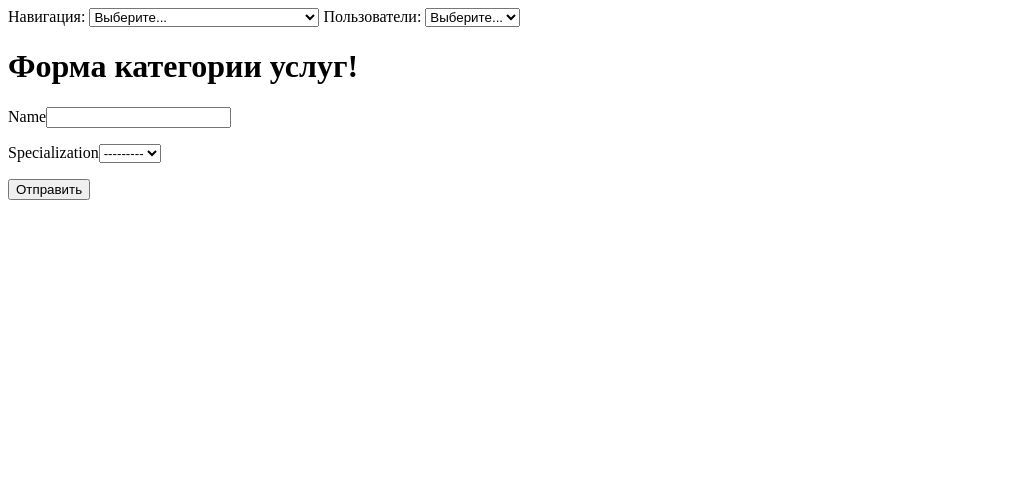
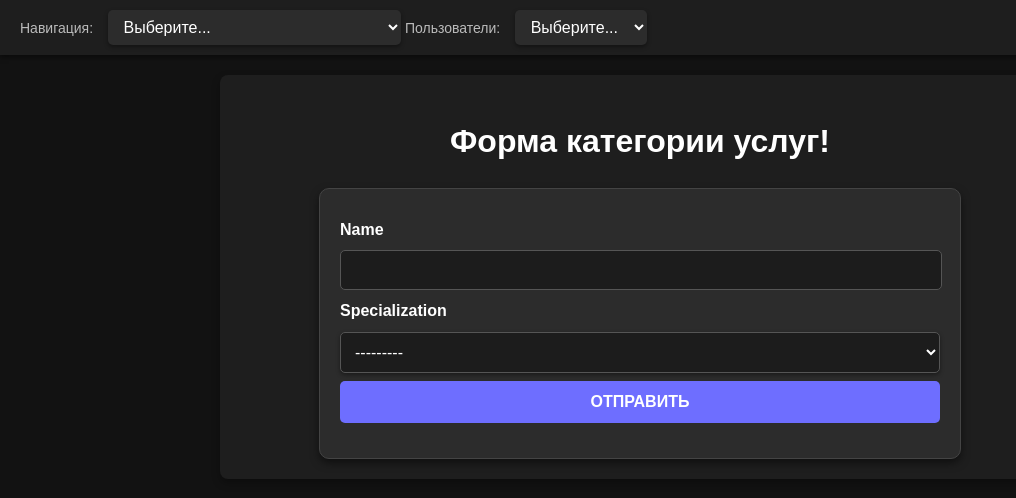
Before and after one commit to Gennadyy7/MDISUBD, a Django app: page /categories/add/ in a window 1280 px wide. Shown: the top 498 px of the page, without its empty margins (0-1016 px from the left). Run offline with Django 5.2, Linux system fonts and the light colour scheme; the visitor is signed in with stand-in values (Sample User, id 1); data that the repository does not hold is empty.

Commit message:
Вроде все с кодом. Осталось данных добавить нормальных

```diff
--- a/clinic/main/forms.py
+++ b/clinic/main/forms.py
@@ -36,8 +36,7 @@ class AddUserForClientForm(forms.ModelForm):
         required=True,
         max_length=255,
         widget=forms.TextInput(attrs={
-            'placeholder': 'ул. Иваново, д. 111/11, кв. 11',
-            'style': 'width: 200px;',})
+            'placeholder': 'ул. Иваново, д. 111/11, кв. 11',})
     )
     class Meta:
         model = User
--- /dev/null
+++ b/clinic/main/static/main/css/styles.css
@@ -0,0 +1,290 @@
+/* Общий стиль для всего сайта */
+body {
+    margin: 0;
+    font-family: Arial, sans-serif;
+    background-color: #121212; /* Тёмный фон */
+    color: #ffffff; /* Светлый текст */
+}
+
+/* Стили для хедера */
+#site-header {
+    display: flex;
+    justify-content: space-between; /* Располагает элементы по краям */
+    align-items: center; /* Выравнивает элементы по вертикали */
+    padding: 10px 20px; /* Отступы внутри хедера */
+    background-color: #1e1e1e; /* Фон хедера чуть светлее основного */
+    box-shadow: 0 2px 5px rgba(0, 0, 0, 0.5); /* Тень для отделения от контента */
+    position: sticky; /* Фиксируется при прокрутке */
+    top: 0;
+    z-index: 1000;
+}
+
+/* Контейнер для навигации */
+#header-content {
+    display: flex;
+    width: 100%;
+    justify-content: space-between;
+    align-items: center;
+}
+
+/* Стили выпадающих списков */
+select {
+    background-color: #2c2c2c; /* Тёмный фон */
+    color: #ffffff; /* Светлый текст */
+    border: none; /* Убираем стандартную рамку */
+    border-radius: 5px; /* Закругляем края */
+    padding: 8px 12px; /* Внутренние отступы */
+    font-size: 16px; /* Размер шрифта */
+    cursor: pointer; /* Курсор-указатель */
+    outline: none; /* Убираем подсветку */
+    box-shadow: 0 2px 4px rgba(0, 0, 0, 0.4); /* Лёгкая тень */
+    transition: background-color 0.3s ease;
+}
+
+/* Стили при наведении и фокусе */
+select:hover, select:focus {
+    background-color: #3a3a3a; /* Светлее при наведении */
+}
+
+/* Адаптивное расположение элементов */
+#header-nav {
+    display: flex;
+    justify-content: space-between; /* Размещаем выпадающие списки по краям */
+    width: 100%;
+}
+
+/* Лейблы для выпадающих списков */
+label {
+    margin-right: 10px; /* Отступ между лейблом и списком */
+    font-size: 14px;
+    color: #bbbbbb; /* Более мягкий цвет для лейблов */
+}
+
+/* Для мобильных устройств */
+@media (max-width: 768px) {
+    #site-header {
+        flex-direction: column; /* Располагаем элементы друг под другом */
+        align-items: flex-start;
+        padding: 15px;
+    }
+
+    #header-nav {
+        flex-direction: column; /* Списки друг под другом */
+        width: 100%;
+    }
+
+    select {
+        width: 100%; /* Растягиваем список на всю ширину */
+        margin-bottom: 10px; /* Отступ между списками */
+    }
+}
+
+/* Общие стили для основного контента */
+#main-content {
+    max-width: 800px; /* Ограничение ширины контента */
+    margin: 20px auto; /* Центрирование блока */
+    padding: 20px;
+    background-color: #1e1e1e; /* Фон блока */
+    border-radius: 8px; /* Скруглённые углы */
+    box-shadow: 0 4px 8px rgba(0, 0, 0, 0.3); /* Тень для блока */
+    color: #f0f0f0; /* Светлый текст */
+    line-height: 1.6; /* Интервал между строками */
+}
+
+/* Заголовки */
+h1 {
+    font-size: 2rem;
+    text-align: center;
+    margin-bottom: 20px;
+    color: #ffffff; /* Яркий белый цвет для заголовков */
+}
+
+h2, h3, h4 {
+    font-size: 1.5rem;
+    margin-bottom: 15px;
+    color: #dcdcdc; /* Серый оттенок для второстепенных заголовков */
+    text-align: center;
+}
+
+/* Общий стиль для списков */
+ul {
+    list-style: none; /* Убираем стандартные маркеры */
+    margin: 0;
+    padding: 0;
+}
+
+ul li {
+    background-color: #2c2c2c; /* Тёмный фон для элемента списка */
+    border: 1px solid #444; /* Граница вокруг элемента */
+    border-radius: 8px; /* Скруглённые углы */
+    padding: 15px;
+    margin-bottom: 15px; /* Отступ между элементами списка */
+    box-shadow: 0 2px 4px rgba(0, 0, 0, 0.3); /* Легкая тень */
+    transition: transform 0.2s ease, box-shadow 0.2s ease; /* Плавные эффекты */
+}
+
+ul li:hover {
+    transform: translateY(-5px); /* Небольшой эффект при наведении */
+    box-shadow: 0 4px 8px rgba(0, 0, 0, 0.5); /* Увеличение тени */
+}
+
+ul li strong {
+    display: inline-block; /* Каждый `strong` выводится с отступами */
+    margin-bottom: 5px;
+    color: #f0f0f0; /* Яркий текст для важных элементов */
+}
+
+ul li p {
+    margin: 5px 0; /* Отступы между параграфами */
+    color: #dcdcdc; /* Светло-серый цвет текста */
+    font-size: 0.95rem; /* Немного уменьшенный шрифт */
+}
+
+ul li a {
+    display: inline-block;
+    margin-top: 10px;
+    margin-right: 10px;
+    padding: 8px 12px;
+    text-decoration: none;
+    color: #ffffff;
+    background-color: #6e6eff; /* Цвет кнопок */
+    border-radius: 5px;
+    font-size: 0.9rem;
+    transition: background-color 0.3s ease, transform 0.2s ease;
+}
+
+ul li a:hover {
+    background-color: #5a5adb; /* Темнее при наведении */
+    transform: scale(1.05);
+}
+
+/* Заголовки списков */
+h1 {
+    font-size: 2rem;
+    text-align: center;
+    color: #ffffff;
+    margin-bottom: 20px;
+}
+
+/* Дополнительная адаптивность */
+@media (max-width: 600px) {
+    ul li {
+        padding: 10px;
+    }
+
+    ul li strong {
+        font-size: 1rem;
+    }
+
+    ul li a {
+        padding: 6px 10px;
+        font-size: 0.85rem;
+    }
+}
+
+/* Общий стиль для форм */
+form {
+    max-width: 600px;
+    margin: 0 auto; /* Центрируем форму */
+    padding: 20px;
+    background-color: #2c2c2c; /* Тёмный фон формы */
+    border: 1px solid #444;
+    border-radius: 10px;
+    box-shadow: 0 4px 8px rgba(0, 0, 0, 0.5);
+}
+
+/* Стиль для заголовка формы */
+form h1 {
+    text-align: center;
+    color: #ffffff;
+    font-size: 1.8rem;
+    margin-bottom: 20px;
+}
+
+/* Поля формы */
+form p {
+    margin-bottom: 15px; /* Отступы между элементами формы */
+    display: flex;
+    flex-direction: column;
+    gap: 8px;
+}
+
+/* Метки */
+form label.form-label {
+    color: #ffffff; /* Цвет меток */
+    font-weight: bold;
+    font-size: 1rem;
+}
+
+/* Текстовые поля, выпадающие списки и другие интерактивные элементы */
+form input[type="text"],
+form input[type="email"],
+form input[type="password"],
+form select,
+form textarea {
+    width: calc(100% - 20px);
+    padding: 10px;
+    border: 1px solid #555;
+    border-radius: 5px;
+    background-color: #1c1c1c;
+    color: #ffffff;
+    font-size: 1rem;
+    transition: border-color 0.3s ease;
+}
+
+form select {
+    width: 100%;
+}
+
+form input[type="text"]:focus,
+form input[type="email"]:focus,
+form input[type="password"]:focus,
+form select:focus,
+form textarea:focus {
+    border-color: #6e6eff; /* Подсветка при фокусе */
+    outline: none;
+}
+
+/* Кнопки */
+form button[type="submit"] {
+    width: 100%;
+    padding: 12px 20px;
+    background-color: #6e6eff;
+    border: none;
+    border-radius: 5px;
+    color: #ffffff;
+    font-size: 1rem;
+    font-weight: bold;
+    text-transform: uppercase;
+    cursor: pointer;
+    transition: background-color 0.3s ease, transform 0.2s ease;
+}
+
+form button[type="submit"]:hover {
+    background-color: #5a5adb;
+    transform: scale(1.05);
+}
+
+/* Ошибки */
+#form-error,
+.form-error {
+    color: #ff6b6b;
+    font-size: 0.9rem;
+    margin-top: -8px; /* Чтобы ошибка не добавляла лишний отступ */
+    margin-bottom: 10px;
+}
+
+/* Адаптивность */
+@media (max-width: 600px) {
+    form {
+        padding: 15px;
+    }
+
+    form h1 {
+        font-size: 1.5rem;
+    }
+
+    form button[type="submit"] {
+        font-size: 0.9rem;
+    }
+}
--- a/clinic/main/views.py
+++ b/clinic/main/views.py
@@ -551,7 +551,7 @@ class DeleteSpecialization(SuperUserRequiredMixin, DeleteView):
 class DoctorsList(ListView):
     model = Doctors
 
-class AddUserForDoctor(SuperUserRequiredMixin, CreateView):
+class AddUserForDoctor(CreateView):
     form_class = AddUserForm
     template_name = 'main/users_form.html'
     success_url = reverse_lazy('doctors')
--- a/clinic/templates/base.html
+++ b/clinic/templates/base.html
@@ -7,6 +7,7 @@
     <meta name="viewport"
           content="width=device-width, user-scalable=no, initial-scale=1.0, maximum-scale=1.0, minimum-scale=1.0">
     <meta http-equiv="X-UA-Compatible" content="ie=edge">
+    <link type="text/css" href="{% static 'main/css/styles.css' %}" rel="stylesheet"/>
     <title>{% block title %}{% endblock %}</title>
 </head>
 <body id="body-content">
```
